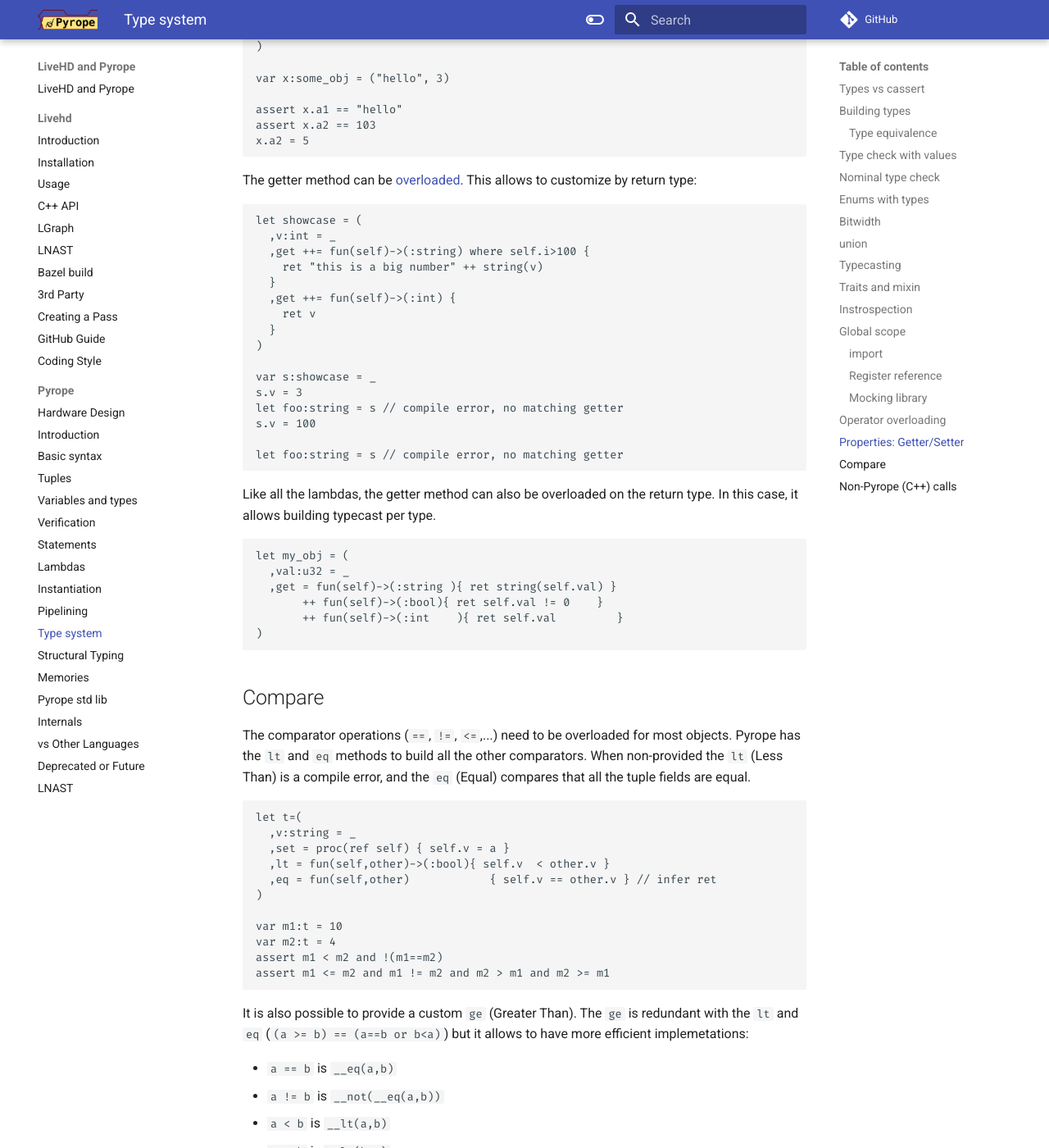
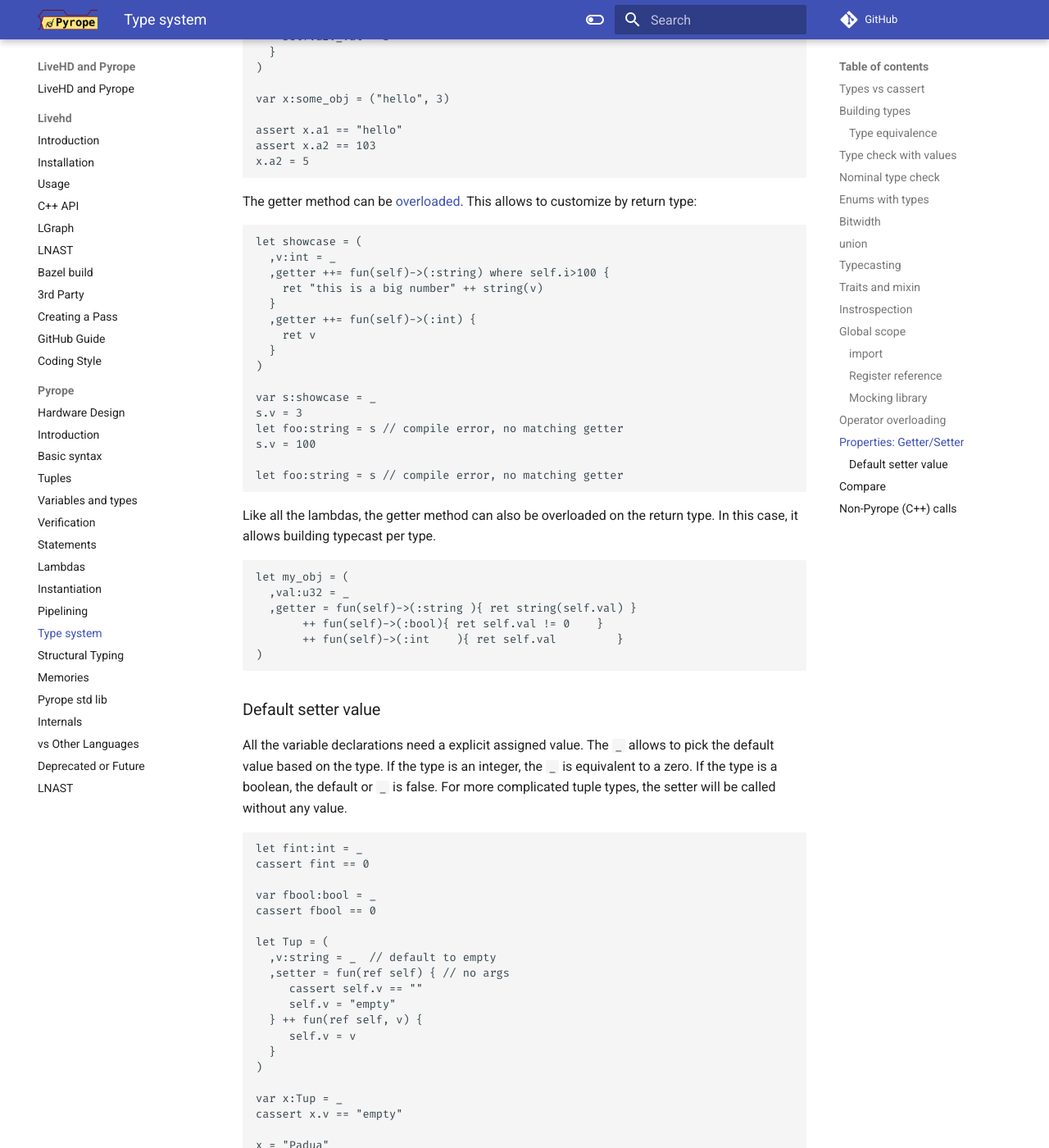
Before and after one commit to masc-ucsc/docs, an MkDocs documentation site: the page built from docs/pyrope/07-typesystem.md, in a window 1280 px wide and 1400 px high, scrolled down 17726 px. Shown: the whole window at 82% size. Built offline with MkDocs 1.6.1 and Material for MkDocs 9.7.7, drawn with Linux system fonts in a browser that asks for light colours; comment, search, counter and statistics services are not loaded; some of the changed text lies outside the part shown.

Commit message:
fix the setter/getter to get it cleaner, less alias with get/set

````diff
--- a/docs/pyrope/07-typesystem.md
+++ b/docs/pyrope/07-typesystem.md
@@ -120,7 +120,7 @@
 let Bt=(
   ,c:string
   ,d=100
-  ,set = fun(ref self, ...args) { self.c = args }
+  ,setter = fun(ref self, ...args) { self.c = args }
 )
 
 var a:At=40
@@ -280,7 +280,7 @@
 ```
 let Rgb = (
   ,c:u24
-  ,set = proc(ref self, c) { self.c = c }
+  ,setter = proc(ref self, c) { self.c = c }
 )
 
 let Color = :Rgb:enum(
@@ -538,7 +538,7 @@
 let dt=(
   ,d:u32    = _
   ,c:string = _
-  ,set = proc (ref self, x:at) { self.d = x.d ; self.c = x.c }
+  ,setter = proc (ref self, x:at) { self.d = x.d ; self.c = x.c }
 )
 
 var b:bt=(c="hello", d=10000)
@@ -573,7 +573,7 @@
 
 let User = (
   ,name:string = _
-  ,set = proc(ref self, n:string) { self.name = n }
+  ,setter = proc(ref self, n:string) { self.name = n }
 )
 
 let Mixing_all = Say_mixin ++ Say_hi_mixin ++ User
@@ -601,7 +601,7 @@
 same field appears twice.
 
 
-An issue with mixin is when more than one tuple has the `set` method. If the
+An issue with mixin is when more than one tuple has the `setter` method. If the
 tuples are concatenated with `...` and error is triggered, if the tuples are
 concatenated with `++` the methods are overridden when declared with `var`.
 Neither is the expected solution.  A smaller issue with mixins is that
@@ -622,12 +622,12 @@
   ,area:fun (self )->(:i32)  = _            // defined but unimplemented
   ,increase_size:proc(ref self, x:i12) = _  // defined but unimplemented
 
-  ,set=proc(ref self, name ) { self.name = name } // implemented, use =
+  ,setter=proc(ref self, name ) { self.name = name } // implemented, use =
   ,say_name=fun(self) { puts "name:{}", name }
 )
 
 let Circle = (
-  ,set           = proc(ref self) { Shape.set("circle") }
+  ,setter           = proc(ref self) { super = "circle" }
   ,increase_size = proc(ref self, x:i12) { self.rad *= x }
   ,rad:i32       = _
   ,area = fun(self) -> (:i32) {
@@ -641,7 +641,7 @@
 
 ```
 let Circle = (
-  ,set         = proc(ref self) { self.name = "circle" }
+  ,setter      = proc(ref self) { self.name = "circle" }
   ,name:string = _
   ,rad:i32     = _
   ,area = fun() -> (:i32) {
@@ -935,8 +935,10 @@
 
 ## Properties: Getter/Setter
 
-The getter/setter allow to have properties for each variable. The setter
-is also the "constructor" for the object.
+Pyrope tuples do not have default constructor, but it has a setter method that
+allows to intercept any assignment. The symmetric getter method is called
+whenever the tuple is read. Since each variable or tuple field is also a tuple,
+the getter/setter allow to intercept any variable/field.
 
 
 ```
@@ -950,8 +952,8 @@
 
 Encapsulation can be achieved with explicit methods (initialize/setXXX/getXXX).
 This creates problems with overloading or exposing variables. It is possible to
-create a tuple where the initialization is the setter (`set`) and the default
-method is the getter (`get`).
+create a tuple where the initialization is the setter (`setter`) and the default
+method is the getter (`getter`).
 
 
 ```
@@ -960,10 +962,10 @@
   ,a2 = (
     ,_val:u32 = _                               // hidden field
 
-    ,get=fun(self) { self._val + 100 }         // getter
-    ,set=proc(ref self, x) { self._val = x+1 } // setter
+    ,getter=fun(self) { self._val + 100 }
+    ,setter=proc(ref self, x) { self._val = x+1 }
   )
-  ,set = proc(ref self, a,b){                  // setter
+  ,setter = proc(ref self, a,b){                  // setter
     self.a1      = a
     self.a2._val = b
   }
@@ -983,10 +985,10 @@
 ```
 let showcase = (
   ,v:int = _
-  ,get ++= fun(self)->(:string) where self.i>100 {
+  ,getter ++= fun(self)->(:string) where self.i>100 {
     ret "this is a big number" ++ string(v)
   }
-  ,get ++= fun(self)->(:int) {
+  ,getter ++= fun(self)->(:int) {
     ret v
   }
 )
@@ -1005,10 +1007,42 @@
 ```
 let my_obj = (
   ,val:u32 = _
-  ,get = fun(self)->(:string ){ ret string(self.val) }
+  ,getter = fun(self)->(:string ){ ret string(self.val) }
        ++ fun(self)->(:bool){ ret self.val != 0    }
        ++ fun(self)->(:int    ){ ret self.val         }
 )
+```
+
+### Default setter value
+
+All the variable declarations need a explicit assigned value. The `_` allows to
+pick the default value based on the type. If the type is an integer, the `_` is equivalent
+to a zero. If the type is a boolean, the default or `_` is false. For more complicated
+tuple types, the setter will be called without any value.
+
+
+```
+let fint:int = _
+cassert fint == 0
+
+var fbool:bool = _
+cassert fbool == 0
+
+let Tup = (
+  ,v:string = _  // default to empty
+  ,setter = fun(ref self) { // no args
+     cassert self.v == ""
+     self.v = "empty"
+  } ++ fun(ref self, v) {
+     self.v = v
+  }
+)
+
+var x:Tup = _
+cassert x.v == "empty"
+
+x = "Padua"
+cassert x.v == "Padua"
 ```
 
 ## Compare
@@ -1023,7 +1057,7 @@
 ```
 let t=(
   ,v:string = _
-  ,set = proc(ref self) { self.v = a }
+  ,setter = proc(ref self) { self.v = a }
   ,lt = fun(self,other)->(:bool){ self.v  < other.v }
   ,eq = fun(self,other)            { self.v == other.v } // infer ret
 )
````
Also changed, not shown: docs/pyrope/04-variables.md (+1 -1 lines), docs/pyrope/06-functions.md (+2 -2 lines), docs/pyrope/06b-instantiation.md (+4 -4 lines), docs/pyrope/07b-structtype.md (+2 -2 lines), docs/pyrope/10-internals.md (+4 -4 lines).
